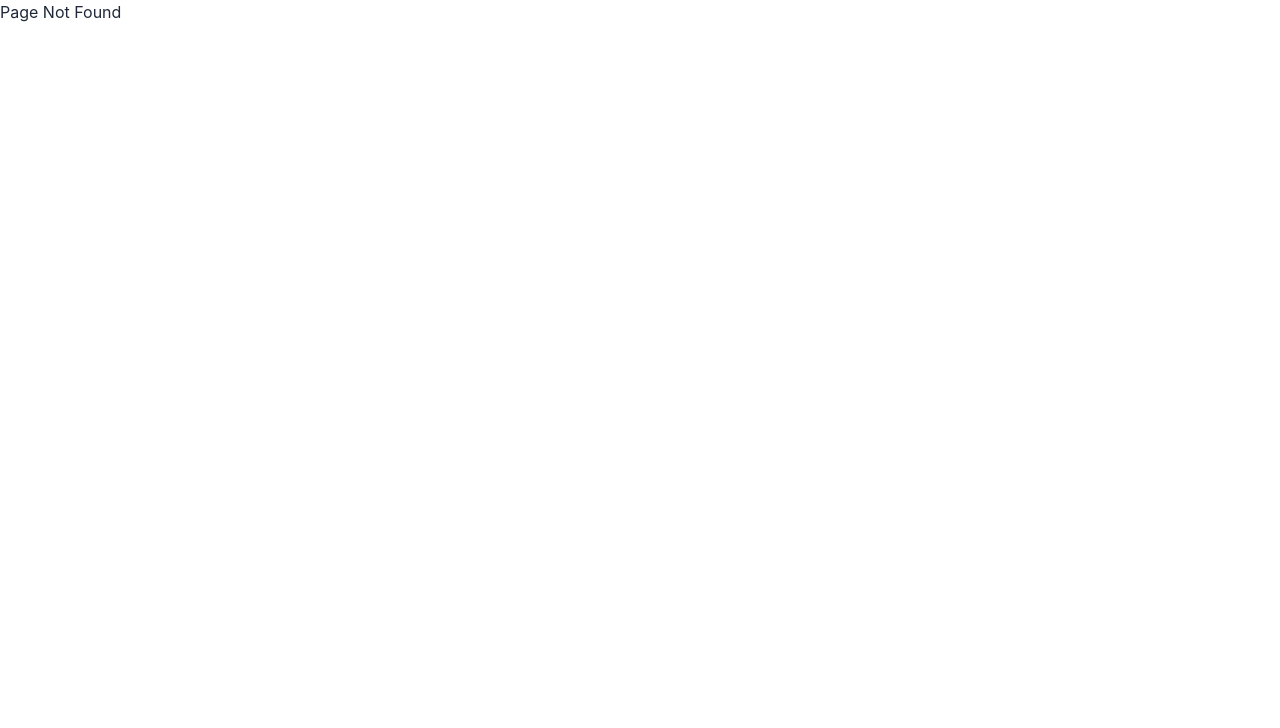
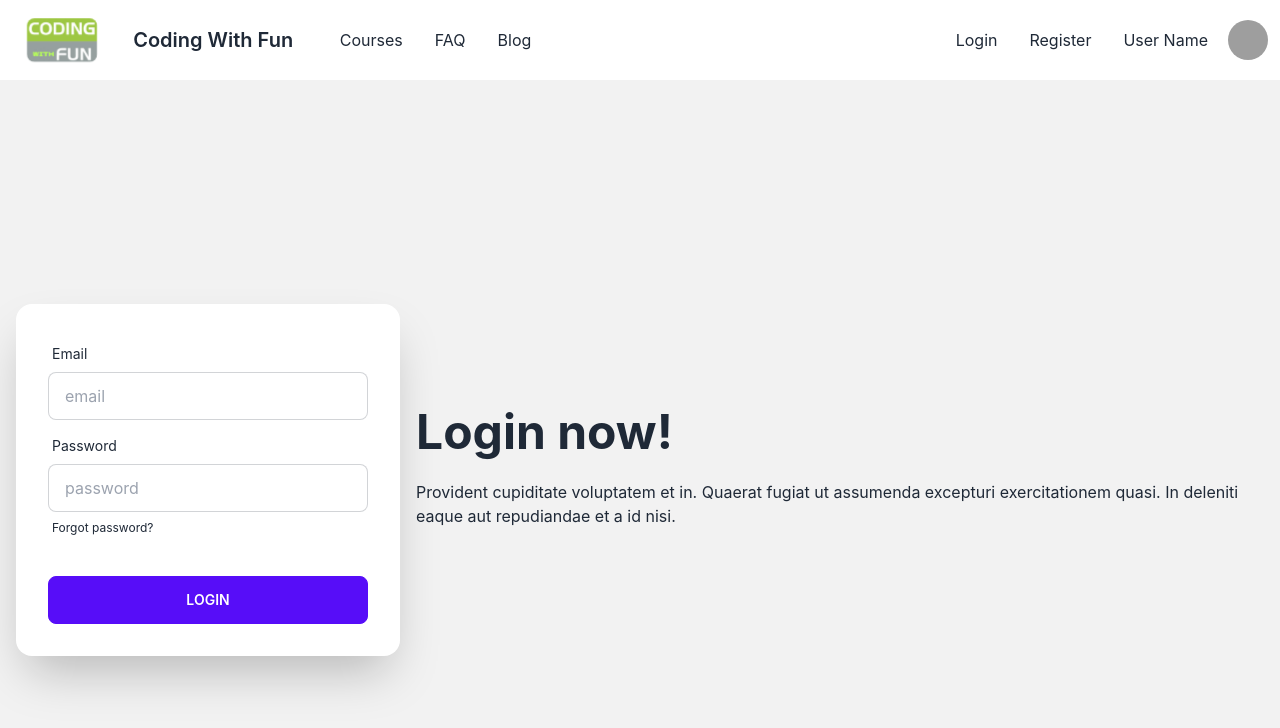
Before and after one commit to masumbillah360/coding-with-fun-client, a React (Create React App) app: page /login in a window 1280 px wide. Before the commit this address had no page. Shown: the top 728 px of the page. Built offline with nearby package versions, Linux system fonts and the light colour scheme; grey boxes are pictures that could not be loaded.

Commit message:
added Login page

```diff
--- a/src/App.js
+++ b/src/App.js
@@ -5,6 +5,7 @@
 import ErrorPage from './components/ErrorPage/ErrorPage';
 import FrequintlyAQ from './components/FrequintylAQ/FrequintlyAQ';
 import Home from './components/Home/Home';
+import Login from './components/Login/Login';
 import Layout from './Main/Layout';
 
 function App() {
@@ -22,6 +23,7 @@
         },
         {path:"/faq", element: <FrequintlyAQ></FrequintlyAQ>},
         {path:"/blog", element: <Blogs></Blogs>},
+        {path:"/login", element: <Login></Login>},
       ],
     },
   ]);
--- a/src/components/Header/Header.js
+++ b/src/components/Header/Header.js
@@ -32,7 +32,7 @@
                 <Link to="/blog">Blog</Link>
               </li>
               <li>
-                <a>Login</a>
+                <Link to="/login">Login</Link>
               </li>
               <li tabIndex={0}>
                 <a>Register</a>
@@ -69,7 +69,7 @@
           <div className="hidden lg:block">
             <ul className="menu menu-horizontal p-0">
               <li>
-                <a>Login</a>
+                <Link to="/login">Login</Link>
               </li>
               <li tabIndex={0}>
                 <a>Register</a>
--- /dev/null
+++ b/src/components/Login/Login.js
@@ -0,0 +1,54 @@
+import React from 'react';
+
+const Login = () => {
+    return (
+      <div>
+        <div className="hero min-h-screen bg-base-200">
+          <div className="hero-content flex-col lg:flex-row-reverse">
+            <div className="text-center lg:text-left">
+              <h1 className="text-5xl font-bold">Login now!</h1>
+              <p className="py-6">
+                Provident cupiditate voluptatem et in. Quaerat fugiat ut
+                assumenda excepturi exercitationem quasi. In deleniti eaque aut
+                repudiandae et a id nisi.
+              </p>
+            </div>
+            <div className="card flex-shrink-0 w-full max-w-sm shadow-2xl bg-base-100">
+              <div className="card-body">
+                <div className="form-control">
+                  <label className="label">
+                    <span className="label-text">Email</span>
+                  </label>
+                  <input
+                    type="text"
+                    placeholder="email"
+                    className="input input-bordered"
+                  />
+                </div>
+                <div className="form-control">
+                  <label className="label">
+                    <span className="label-text">Password</span>
+                  </label>
+                  <input
+                    type="text"
+                    placeholder="password"
+                    className="input input-bordered"
+                  />
+                  <label className="label">
+                    <a href="#" className="label-text-alt link link-hover">
+                      Forgot password?
+                    </a>
+                  </label>
+                </div>
+                <div className="form-control mt-6">
+                  <button className="btn btn-primary">Login</button>
+                </div>
+              </div>
+            </div>
+          </div>
+        </div>
+      </div>
+    );
+};
+
+export default Login;
```
